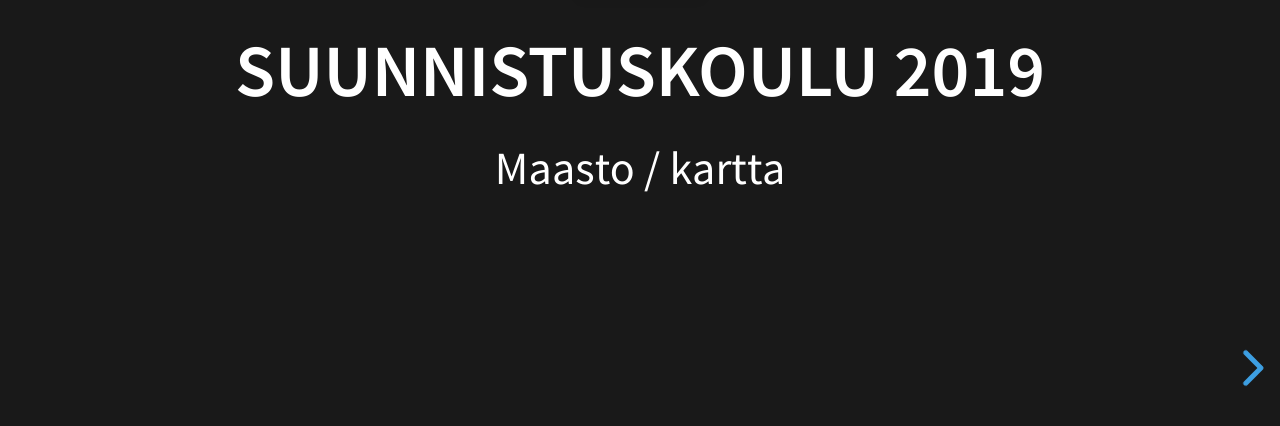
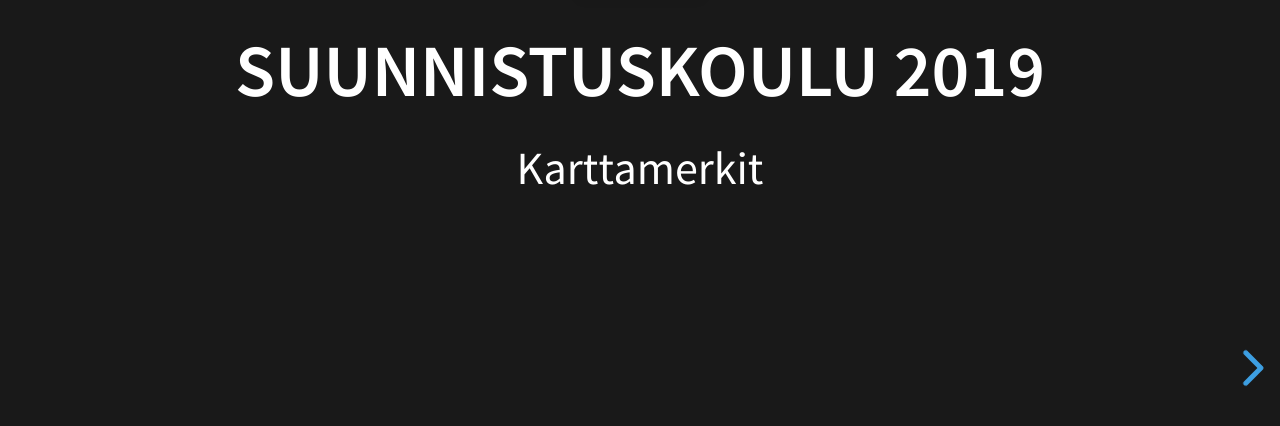
Before and after one commit to ssaarinen/ssaarinen.github.io, a plain HTML site: page ask2019/harjoitukset/karttamerkit.html in a window 1280 px wide. Shown: the part 370-796 px from the top of the page. Drawn offline with Linux system fonts and the light colour scheme.

Commit message:
Fix title

```diff
--- a/ask2019/harjoitukset/karttamerkit.html
+++ b/ask2019/harjoitukset/karttamerkit.html
@@ -34,7 +34,7 @@
 				<img src="img/ran_logo.png" alt="Rasti-Nokia">
 				<h2>Suunnistuskoulu 2019</h2>
 
-				Maasto / kartta
+				Karttamerkit
 			</section>
 
 			<section>
```
